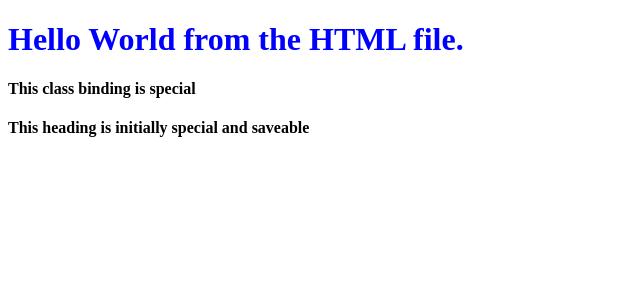
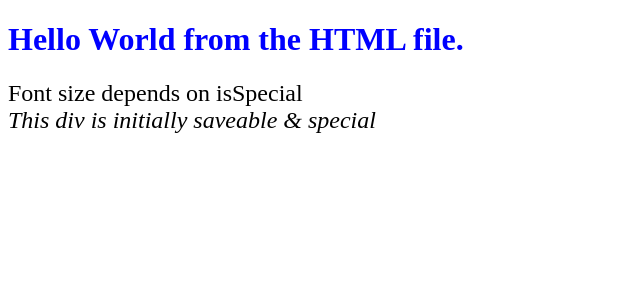
Before and after one commit to vega-ken/angularTutorial, an Angular app: page / in a window 1280 px wide. Shown: the top 300 px of the page, without its empty margins (0-640 px from the left). Built offline with nearby package versions, Linux system fonts and the light colour scheme.

Commit message:
added ngStyle

```diff
--- a/src/app/components/sandbox/sandbox.component.html
+++ b/src/app/components/sandbox/sandbox.component.html
@@ -1,5 +1,5 @@
 <h1 class="special">Hello World from the HTML file.</h1>
 
-<h4 [class.special2]="isSpecial">This class binding is special</h4>
+<div [style.font-size]="isSpecial ? 'x-large' : 'smaller'">Font size depends on isSpecial</div>
 
-<h4 [ngClass]="currentClasses">This heading is initially special and saveable</h4>
+<div [ngStyle]="currentStyles">This div is initially saveable & special</div>
--- a/src/app/components/sandbox/sandbox.component.ts
+++ b/src/app/components/sandbox/sandbox.component.ts
@@ -8,5 +8,18 @@
 })
 
 export class SandboxComponent { // tu clase debe hacer match con el nombre del archivo
+  isSpecial = true;
+  canSave = true;
+  currentStyles = {};
 
+  constructor(){
+    this.setCurrentStyles();
+  }
+
+  setCurrentStyles(){
+    this.currentStyles = {
+      'font-style' : this.canSave ? 'italic' : 'normal',
+      'font-size' : this.isSpecial ? '24px' : '12px'
+    }
+  }
 }
```
Also changed, not shown: notasAngular.txt.
